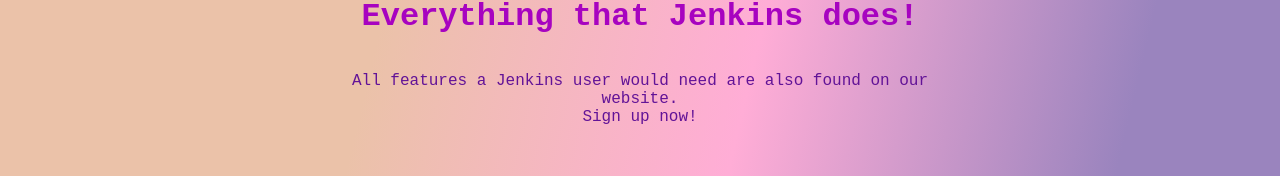
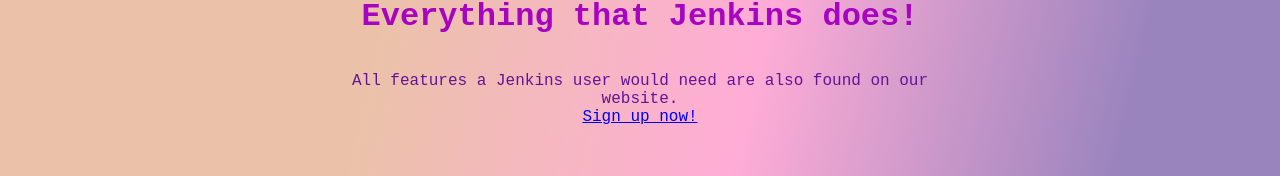
Before and after one commit to AminaNisic/AntColony-CaseStudy, a React (Create React App) app in the folder client/: page /features in a window 1280 px wide. Shown: the part 258-434 px from the top of the page. Built offline with nearby package versions, Linux system fonts and the light colour scheme; no server answers.

Commit message:
Add files via upload

```diff
--- a/client/src/pages/Features.js
+++ b/client/src/pages/Features.js
@@ -1,4 +1,5 @@
 import React from 'react'
+import { Link } from 'react-router-dom';
 
 const Features = () => {
 
@@ -29,7 +30,7 @@
                 <p className="features-text">
                     All features a Jenkins user would need are also found on our website.
                     <br />
-                    Sign up now!
+                    <Link to= "/register" >Sign up now!</Link>
                 </p>
             </div>
          <div className="features-bottom">
```
